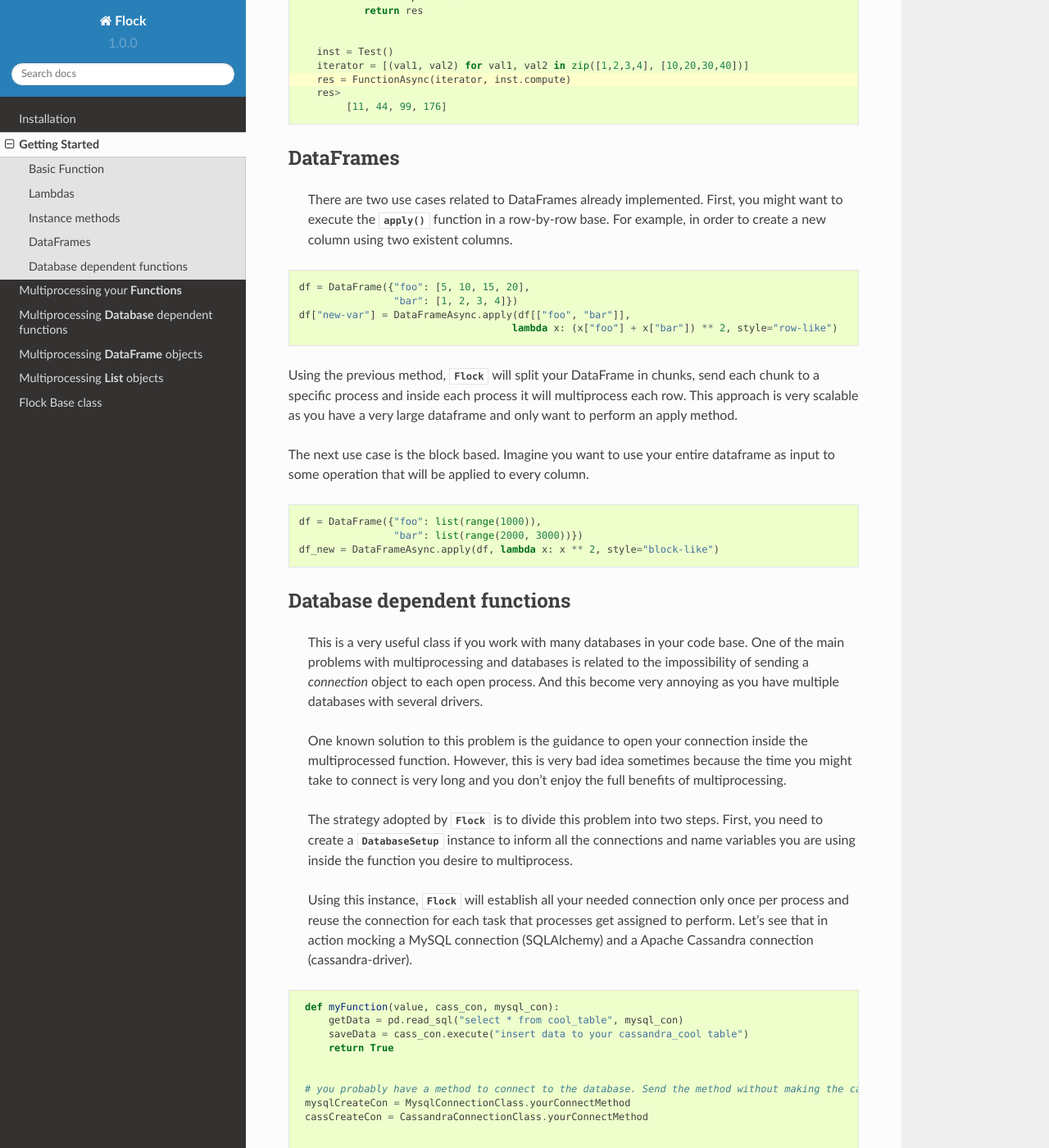
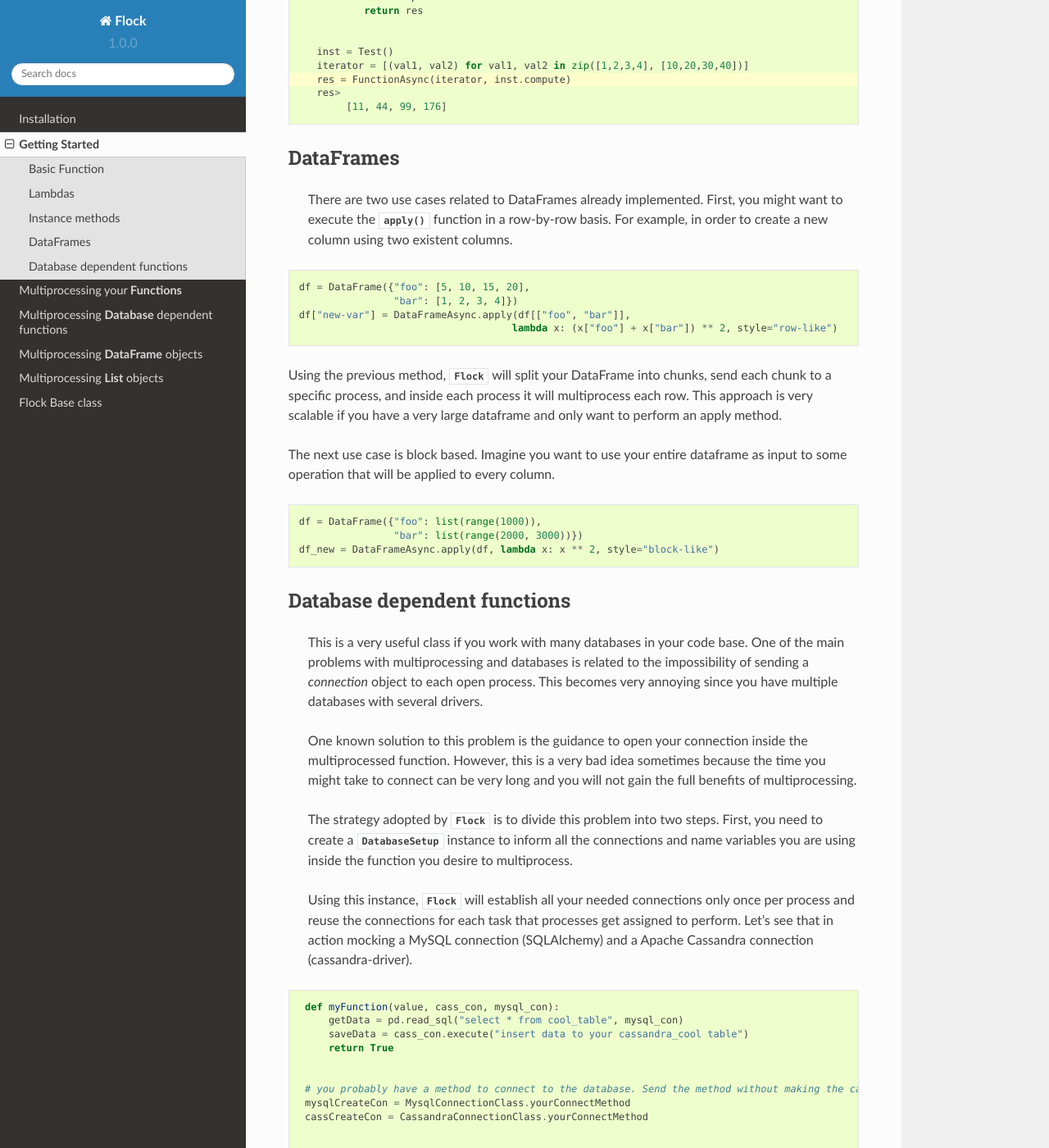
Before and after one commit to Captalys/Flock, a Sphinx documentation site: the page built from docs/starting.rst, in a window 1280 px wide and 1400 px high, scrolled down 1276 px. Shown: the whole window at 82% size. Built offline with Sphinx 7.4.7 and the Read the Docs theme 2.0.0, drawn with Linux system fonts in a browser that asks for light colours; some of the changed text lies outside the part shown.

Commit message:
Corrected grammatical errors in the RST files.

```diff
--- a/docs/flockfunction.rst
+++ b/docs/flockfunction.rst
@@ -1,13 +1,13 @@
 Multiprocessing your **Functions**
 ==================================
 
-It's supported the following list of functions:
+Flock supports the following list of functions:
     - Lambdas
     - Instance methods
     - Class methods
     - Regular functions
 
-If you function needs connection to any database to perform its computation, please use the :py:class:`~flockmp.database.DatabaseAsync` class.
+If your function needs a connection to any database to perform its computation, please use the :py:class:`~flockmp.database.DatabaseAsync` class.
 
 .. autoclass:: flockmp.FunctionAsync
    :members: apply
--- a/docs/setup.rst
+++ b/docs/setup.rst
@@ -9,7 +9,7 @@
 Contribute
 ----------
 
-Please, we want to hear back from you. Go to the github page and make your contributions too, your help can range from ideas and improve documentation to actually coding new features!!
+Please, we want to hear back from you. Go to the github page and make your contributions too. Your help can range from ideas and improve documentation to actually coding new features!
 
 
 
--- a/docs/starting.rst
+++ b/docs/starting.rst
@@ -20,7 +20,7 @@
 
 Basic Function
 --------------
-      We only need to define our iterator which are the elements that will be applied to the given function. After that, we use the :func:`apply` from the :py:class:`~flockmp.FunctionAsync`.
+      We only need to define our iterator, which are the elements that will be applied to the given function. After that, we use the :func:`apply` from the :py:class:`~flockmp.FunctionAsync`.
 
 .. code-block:: python
    :emphasize-lines: 6
@@ -38,7 +38,7 @@
 Lambdas
 -------
 
-    There are no differences in usage if you have a :func:`lambda` function instead.
+    Usage is the same if you have a :func:`lambda` function.
 
 .. code-block:: python
    :emphasize-lines: 2
@@ -76,7 +76,7 @@
 DataFrames
 ----------
 
-   There are two use cases related to DataFrames already implemented. First, you might want to execute the :func:`apply` function in a row-by-row base. For example, in order to create a new column using two existent columns.
+   There are two use cases related to DataFrames already implemented. First, you might want to execute the :func:`apply` function in a row-by-row basis. For example, in order to create a new column using two existent columns.
 
 .. code-block:: python
 
@@ -85,10 +85,10 @@
    df["new-var"] = DataFrameAsync.apply(df[["foo", "bar"]],
                                        lambda x: (x["foo"] + x["bar"]) ** 2, style="row-like")
 
-Using the previous method, :mod:`Flock` will split your DataFrame in chunks, send each chunk to a specific process and inside each process it will multiprocess each row. This approach is very scalable as you have a very large dataframe and only want to perform an apply method.
+Using the previous method, :mod:`Flock` will split your DataFrame into chunks, send each chunk to a specific process, and inside each process it will multiprocess each row. This approach is very scalable if you have a very large dataframe and only want to perform an apply method.
 
 
-The next use case is the block based. Imagine you want to use your entire dataframe as input to some operation that will be applied to every column.
+The next use case is block based. Imagine you want to use your entire dataframe as input to some operation that will be applied to every column.
 
 .. code-block:: python
 
@@ -101,13 +101,13 @@
 Database dependent functions
 ----------------------------
 
-   This is a very useful class if you work with many databases in your code base. One of the main problems with multiprocessing and databases is related to the impossibility of sending a `connection` object to each open process. And this become very annoying as you have multiple databases with several drivers.
+   This is a very useful class if you work with many databases in your code base. One of the main problems with multiprocessing and databases is related to the impossibility of sending a `connection` object to each open process. This becomes very annoying since you have multiple databases with several drivers.
 
-   One known solution to this problem is the guidance to open your connection inside the multiprocessed function. However, this is very bad idea sometimes because the time you might take to connect is very long and you don't enjoy the full benefits of multiprocessing.
+   One known solution to this problem is the guidance to open your connection inside the multiprocessed function. However, this is a very bad idea sometimes because the time you might take to connect can be very long and you will not gain the full benefits of multiprocessing.
 
    The strategy adopted by :mod:`Flock` is to divide this problem into two steps. First, you need to create a :py:class:`~flock.database.setup.DatabaseSetup` instance to inform all the connections and name variables you are using inside the function you desire to multiprocess.
 
-   Using this instance, :mod:`Flock` will establish all your needed connection only once per process and reuse the connection for each task that processes get assigned to perform. Let's see that in action mocking a MySQL connection (SQLAlchemy) and a Apache Cassandra connection (cassandra-driver).
+   Using this instance, :mod:`Flock` will establish all your needed connections only once per process and reuse the connections for each task that processes get assigned to perform. Let's see that in action mocking a MySQL connection (SQLAlchemy) and a Apache Cassandra connection (cassandra-driver).
 
 
 .. code-block:: python
@@ -137,4 +137,4 @@
 
 
 In the setup process, the attribute `name` should be the same value as the `variable name` inside the :func:`myFunction` that will be processed.
-As you noticed, the setup process can be a little boring, so we have a :py:class:`~flockmp.database.setup.BaseDatabaseSetup` to be extended and you can hide all this portion inside your code.
+As you can see, the setup process can be a little boring, so we have a :py:class:`~flockmp.database.setup.BaseDatabaseSetup` to be extended and you can hide all this portion inside your code.
```
Also changed, not shown: other parts of docs/starting.rst (+1 -1 lines).
